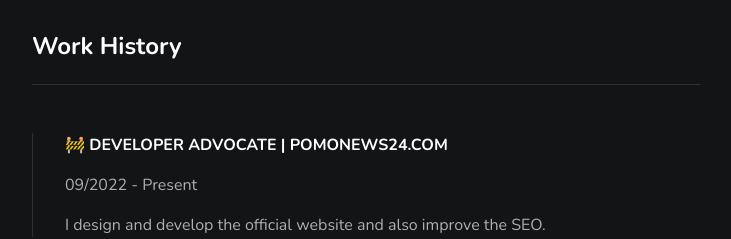
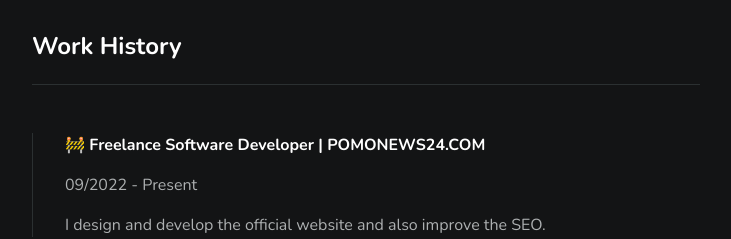
Before and after one commit to patoski716/my-website, a Next.js app: page / in a window 1280 px wide. Shown: the part 780-1019 px from the top of the page, without its empty margins (274-1005 px from the left). Built offline with nearby package versions, Linux system fonts and the light colour scheme.

Commit message:
ready to deploy

```diff
--- a/pages/index.js
+++ b/pages/index.js
@@ -52,7 +52,7 @@
       <h2>Work History</h2>
       <div className={styles.lineBreak}></div>
       <div className={styles.cardWorkHistory}>
-          <strong>🚧 DEVELOPER ADVOCATE | POMONEWS24.COM</strong>
+          <strong>🚧 Freelance Software Developer | POMONEWS24.COM</strong>
           <p>09/2022 - Present</p>
           <p>I design and develop the official website and also improve the SEO.</p>
 
```
